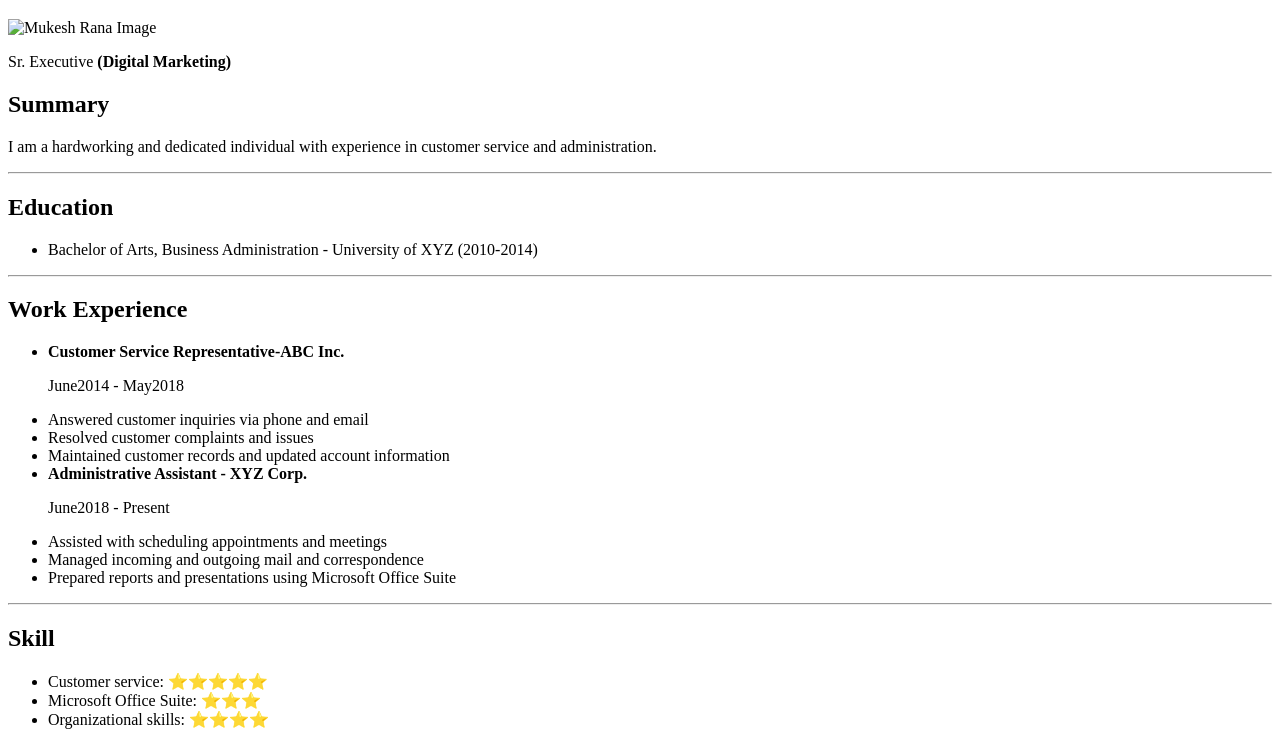
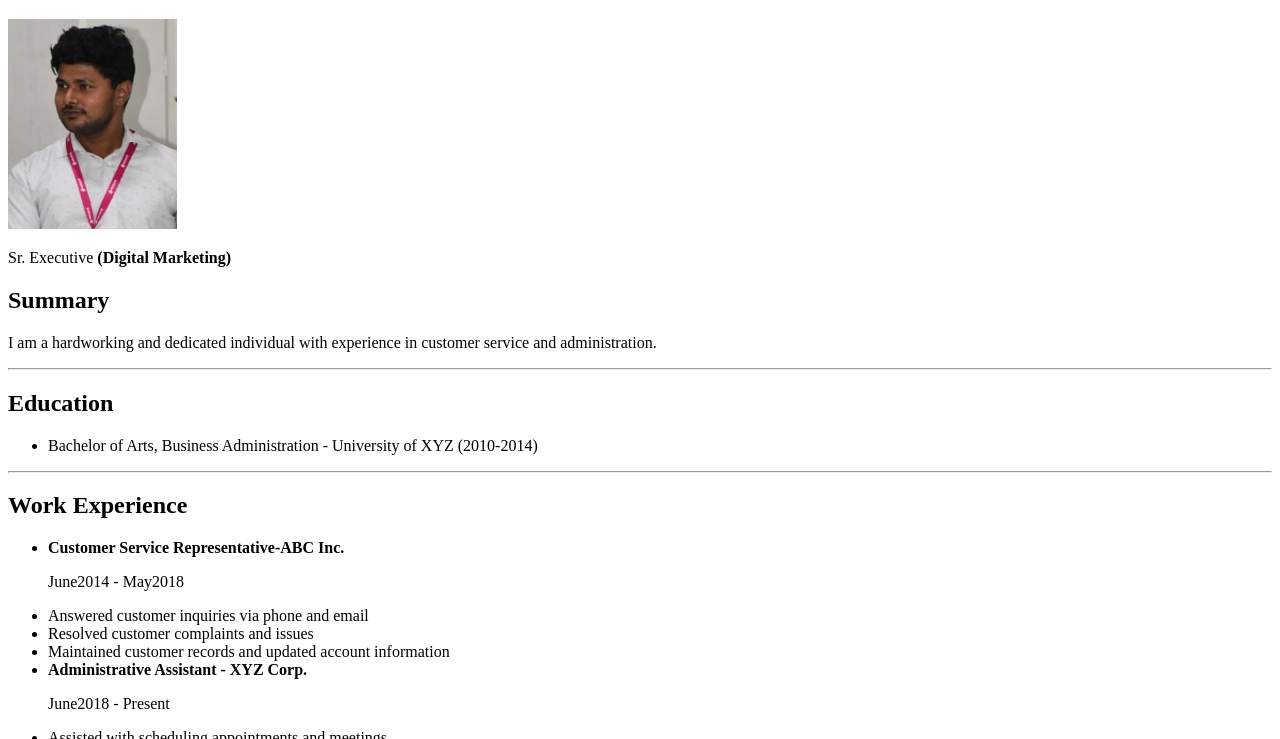
Before and after one commit to MukeshRana-web/my-portfolio, a plain HTML site: page index.html in a window 1280 px wide. Shown: the part 61-800 px from the top of the page. Drawn offline with Linux system fonts and the light colour scheme; the site is published under a folder, as on GitHub Pages, so addresses that start at the root find nothing.

Commit message:
Update index.html

```diff
--- a/index.html
+++ b/index.html
@@ -7,7 +7,7 @@
 </head>
 <body>
     <h1>Mukesh Rana</h1>
-    <img src="/mukesh.png" alt="Mukesh Rana Image">
+    <img src="./mukesh.png" alt="Mukesh Rana Image">
         <p>Sr. Executive <b>(Digital Marketing)</b></p>
     <h2>Summary</h2>
         <p>I am a hardworking and dedicated individual with experience in customer service and administration.</p>
```
